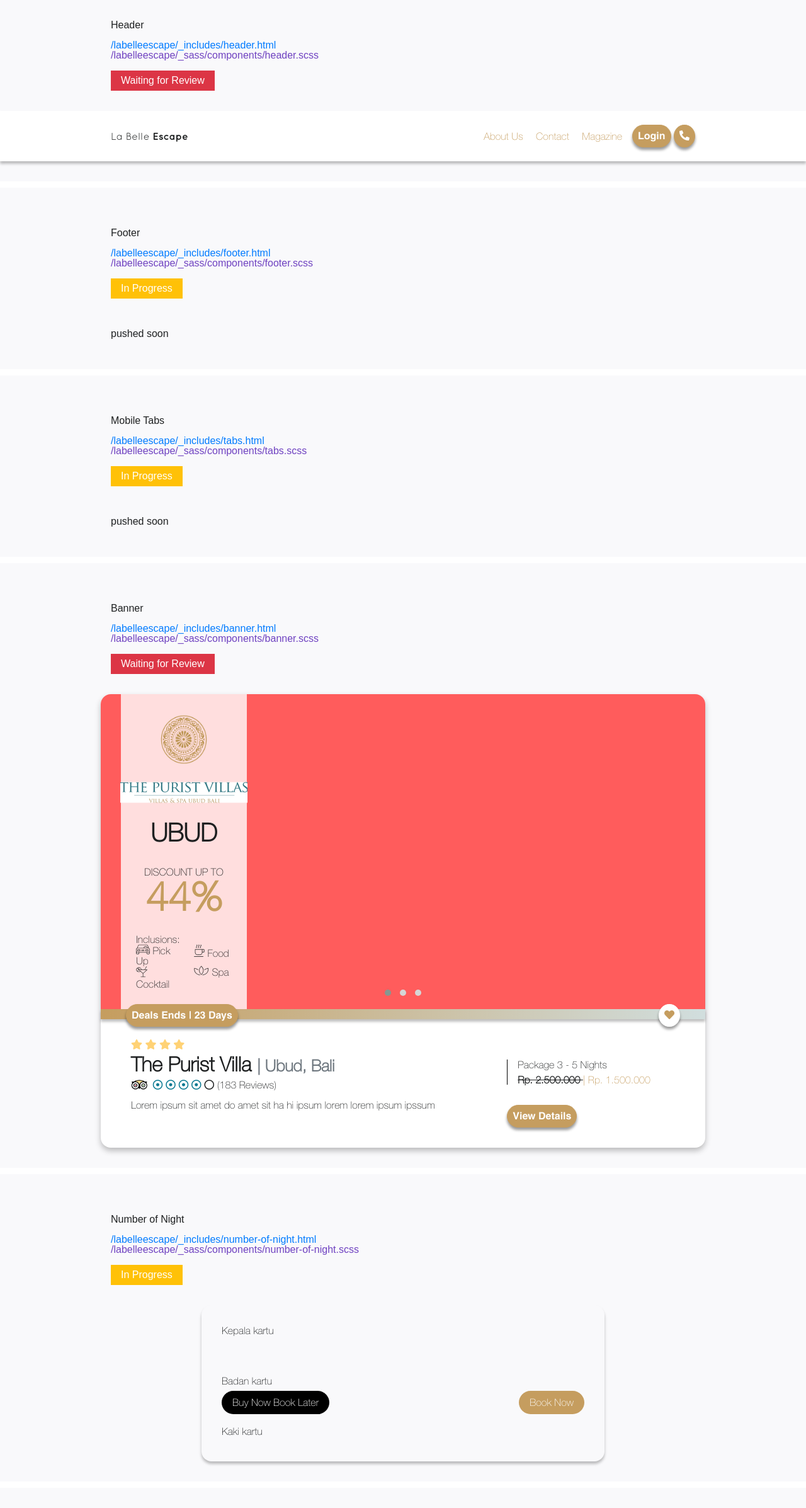
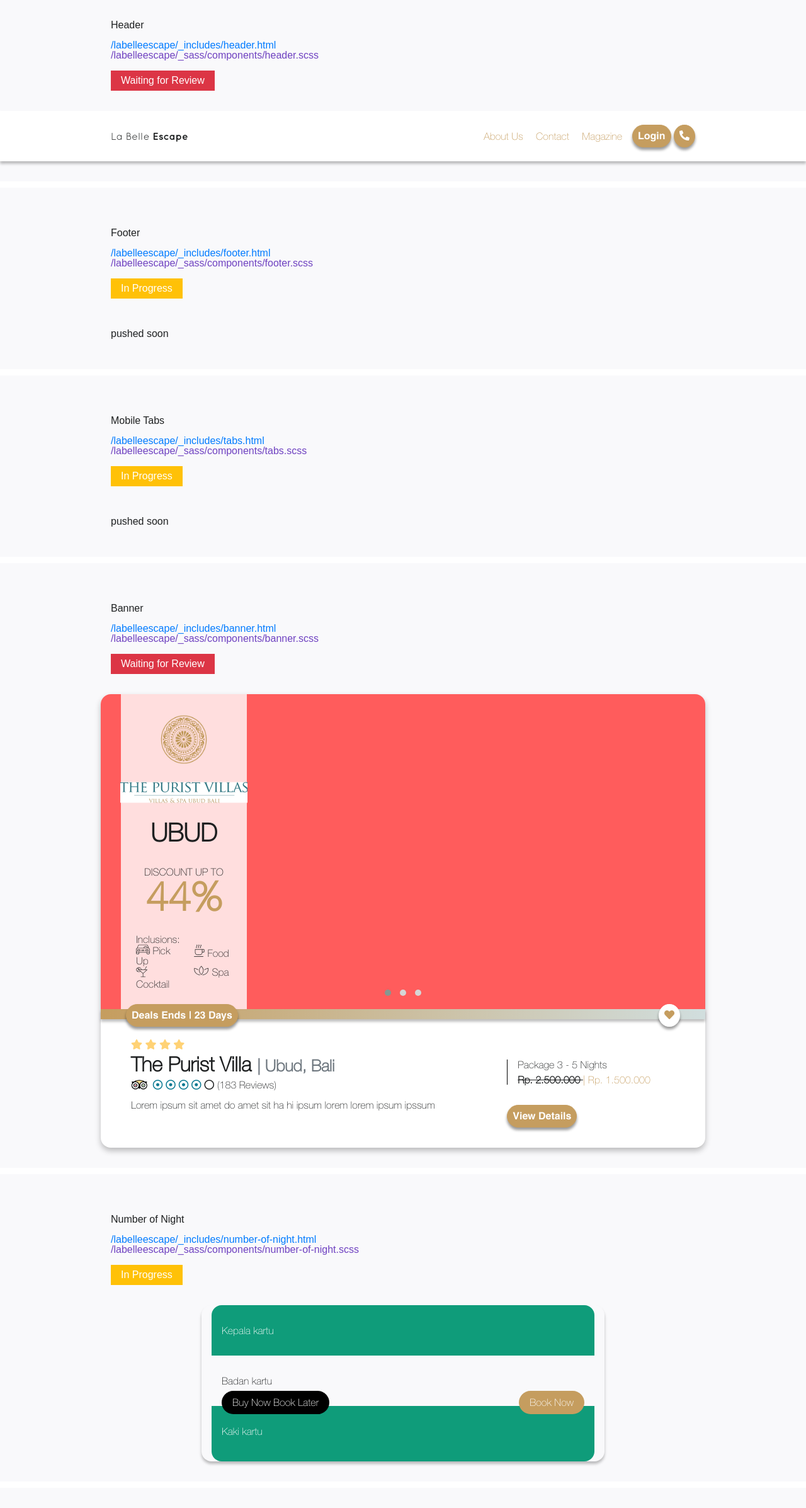
Before and after one commit to eighthijr/labelleescape, a Jekyll site: the page built from index.md, in a window 1280 px wide. Shown: the whole page at 63% size. Built offline with Jekyll 4.4.1, drawn with Linux system fonts in a browser that asks for light colours.

Commit message:
Update number-of-night.html

```diff
--- a/_includes/number-of-night.html
+++ b/_includes/number-of-night.html
@@ -1,11 +1,11 @@
 <div class="kartu">
-  <div class="kartu__head">
+  <div class="kartu__head text-white" style="background-color: #0f9c7a">
   Kepala kartu
   </div>
   <div class="kartu__body">
   Badan kartu
   </div>
-  <div class="kartu__foot">
+  <div class="kartu__foot text-white" style="background-color: #0f9c7a">
     <div class="line">
       <button class="btn">
         Buy Now Book Later
```
